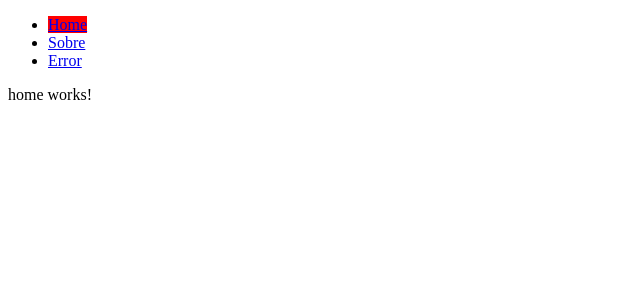
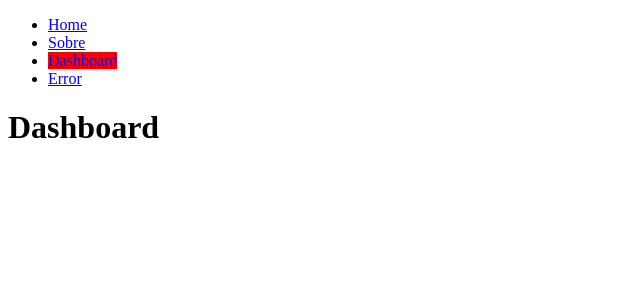
Before and after one commit to karolinequetz/Angular, an Angular app in the folder routes/: page /#/dashboard in a window 1280 px wide. Shown: the top 300 px of the page, without its empty margins (0-640 px from the left). Built offline with nearby package versions, Linux system fonts and the light colour scheme.

Commit message:
feat: added lazy loading and useHash

```diff
--- a/routes/src/app/app-routing.module.ts
+++ b/routes/src/app/app-routing.module.ts
@@ -21,6 +21,11 @@
     ],
   },
   {
+    path: 'dashboard',
+    loadChildren: () =>
+      import('./dashboard/dashboard.module').then((m) => m.DashboardModule),
+  },
+  {
     path: '404',
     component: PageErrorComponent,
   },
@@ -31,7 +36,7 @@
 ];
 
 @NgModule({
-  imports: [RouterModule.forRoot(routes)],
+  imports: [RouterModule.forRoot(routes, { useHash: true })],
   exports: [RouterModule],
 })
 export class AppRoutingModule {}
--- /dev/null
+++ b/routes/src/app/dashboard/dashboard-routing.module.ts
@@ -0,0 +1,11 @@
+import { NgModule } from '@angular/core';
+import { RouterModule, Routes } from '@angular/router';
+import { HomeComponent } from './pages/home/home.component';
+
+const routes: Routes = [{ path: '', component: HomeComponent }];
+
+@NgModule({
+  imports: [RouterModule.forChild(routes)],
+  exports: [RouterModule],
+})
+export class DashboardRoutingModule {}
--- /dev/null
+++ b/routes/src/app/dashboard/pages/home/home.component.html
@@ -0,0 +1 @@
+<h1>Dashboard</h1>
--- a/routes/src/app/shared/menu/menu.component.html
+++ b/routes/src/app/shared/menu/menu.component.html
@@ -8,6 +8,9 @@
         <a routerLink="/sobre" [routerLinkActive]="['active']">Sobre</a>
       </li>
       <li>
+        <a routerLink="/dashboard" [routerLinkActive]="['active']">Dashboard</a>
+      </li>
+      <li>
         <a routerLink="['/404']" [routerLinkActive]="['active']" [routerLinkActiveOptions]="{exact:true}">Error</a>
       </li>
     </ul>
```
Also changed, not shown: routes/src/app/dashboard/dashboard.module.ts (added, +12 -0 lines), routes/src/app/dashboard/pages/home/home.component.ts (added, +10 -0 lines), routes/src/app/dashboard/pages/home/home.component.scss (added), 1 other file (tests, documents, lock files or other folders).
